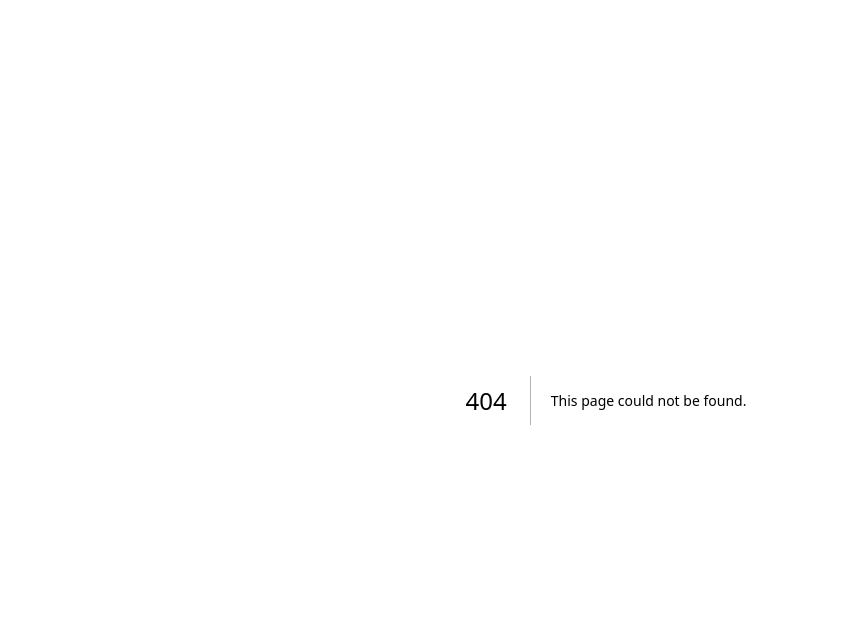
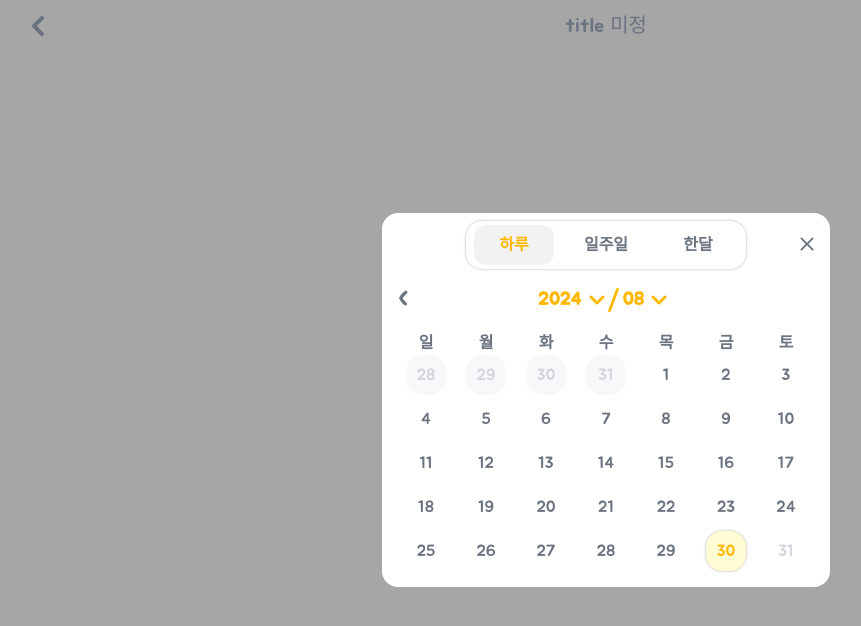
Before and after one commit to mealmory/mealmory_fe, a Next.js app: page /calendar/with-period in a window 1280 px wide. Before the commit this address had no page. Shown: the top 626 px of the page, without its empty margins (34-895 px from the left). Built offline with nearby package versions, Linux system fonts and the light colour scheme.

Commit message:
기간 + 날짜 선택 모달 생성

```diff
--- /dev/null
+++ b/src/app/(sub)/calendar/with-period/page.tsx
@@ -0,0 +1,10 @@
+import LikeModalView from "../../LikeModalView";
+import DatePickerWithPeriod from "../DatePickerWithPeriod";
+
+export default function DatePickerWithPeriodPage() {
+  return (
+    <LikeModalView maxContent maxWidth>
+      <DatePickerWithPeriod />
+    </LikeModalView>
+  );
+}
--- /dev/null
+++ b/src/app/@modal/(.)calendar/with-period/page.tsx
@@ -0,0 +1,10 @@
+import DatePickerWithPeriod from "@/app/(sub)/calendar/DatePickerWithPeriod";
+import Modal from "../../Modal";
+
+export default function CalendarWithPeriod() {
+  return (
+    <Modal maxContent maxWidth>
+      <DatePickerWithPeriod />
+    </Modal>
+  );
+}
```
